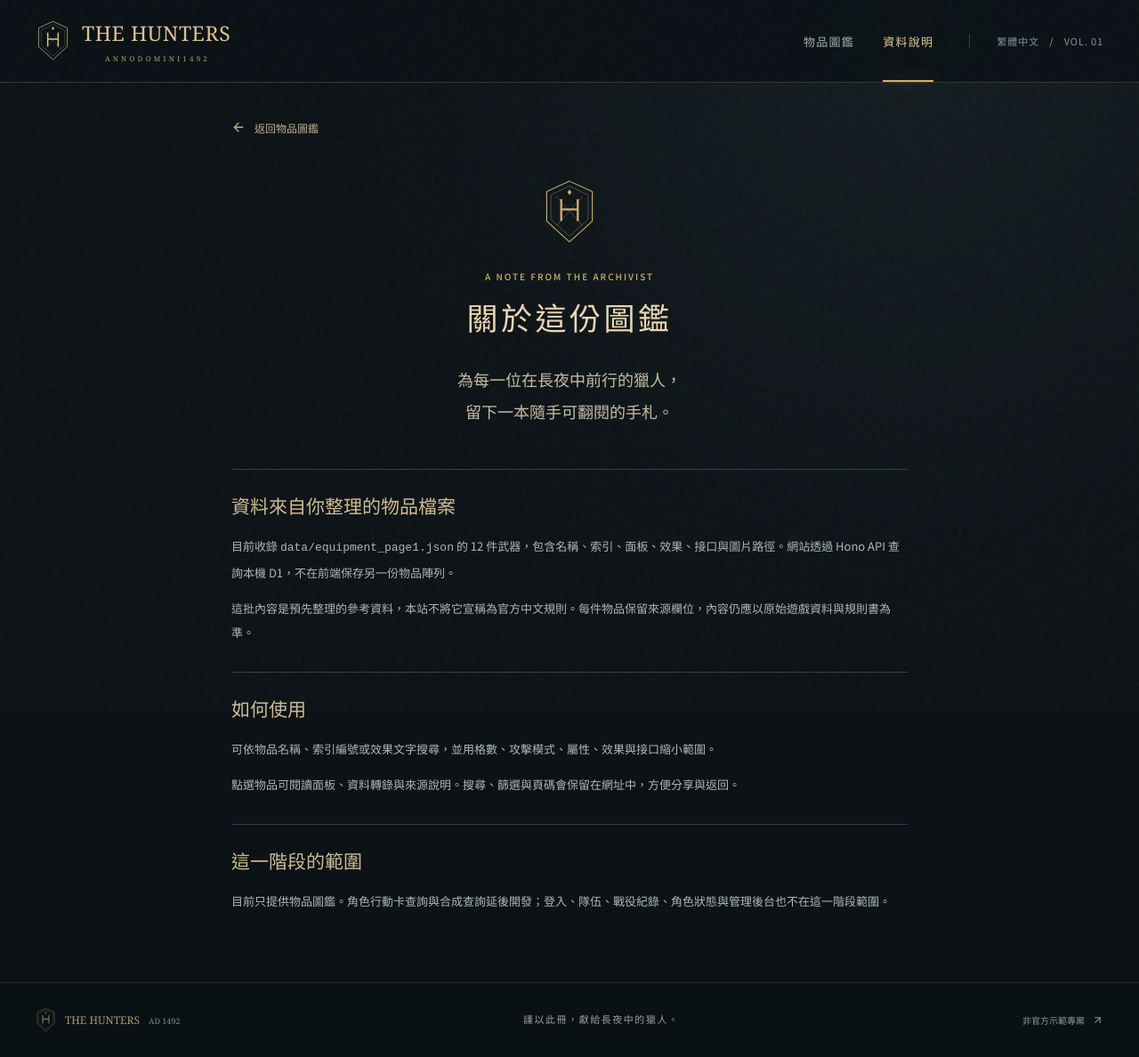
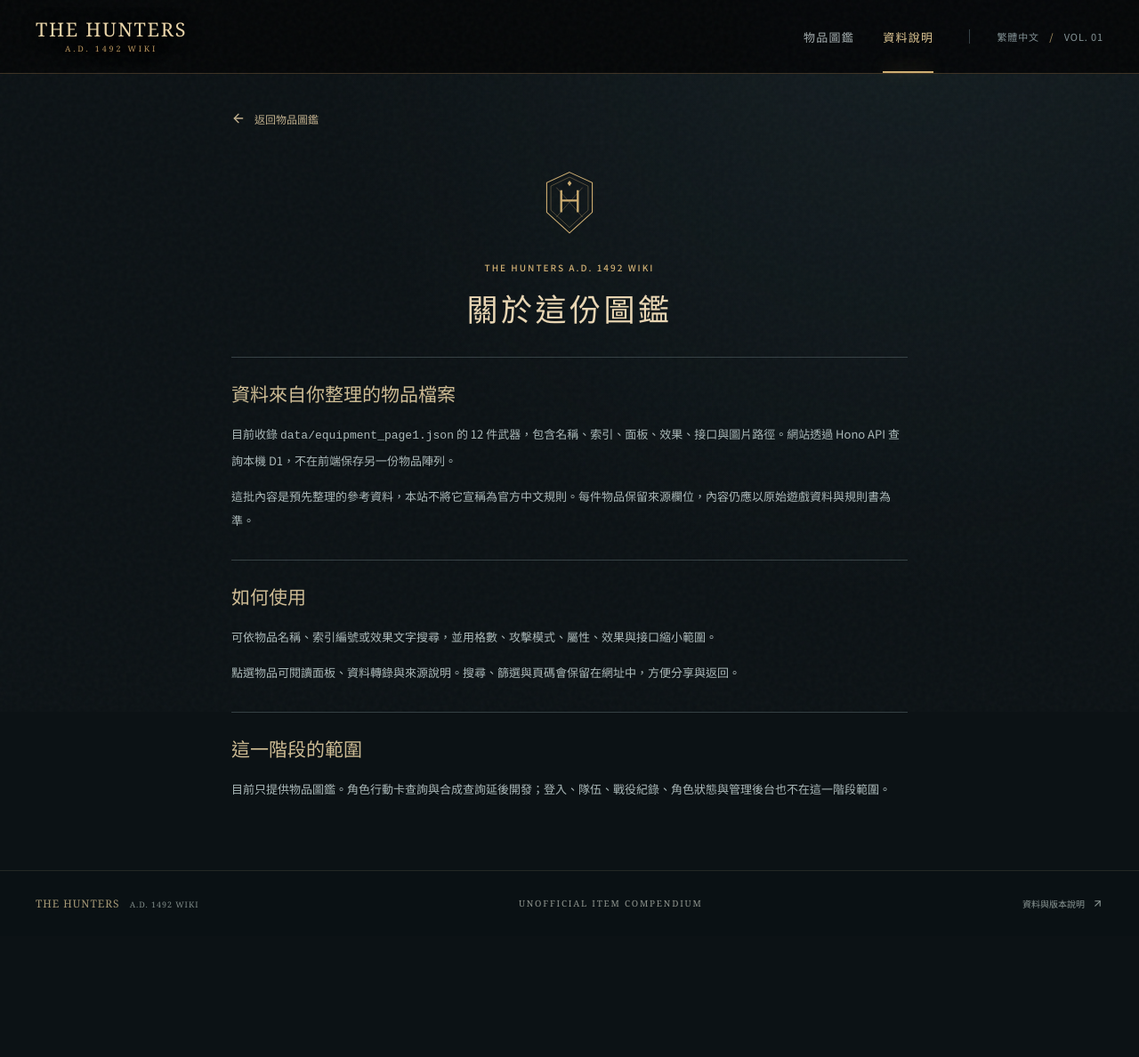
Before and after one commit to john123881/the-hunters-ad-1492-wiki, a React (Vite) app: page /about in a window 1280 px wide. Shown: the whole page at 89% size. After the commit the page ends 1052 px from the top, so only its background shows below. Built offline with nearby package versions, Linux system fonts and the light colour scheme.

Commit message:
Update Site source

```diff
--- a/index.html
+++ b/index.html
@@ -4,9 +4,9 @@
     <meta charset="UTF-8" />
     <meta name="viewport" content="width=device-width, initial-scale=1.0" />
     <meta name="theme-color" content="#101719" />
-    <meta name="description" content="The Hunters AD 1492 繁體中文獵人檔案館。查閱裝備、道具與角色行動卡；目前為示範資料版本。" />
+    <meta name="description" content="THE HUNTERS A.D. 1492 WIKI：非官方繁體中文物品圖鑑。" />
     <link rel="icon" type="image/svg+xml" href="/favicon.svg" />
-    <title>獵人檔案館｜The Hunters AD 1492</title>
+    <title>THE HUNTERS A.D. 1492 WIKI</title>
   </head>
   <body>
     <div id="root"></div>
--- a/src/App.tsx
+++ b/src/App.tsx
@@ -1,7 +1,6 @@
 import { useEffect } from 'react';
 import { Link, NavLink, Route, Routes, useLocation } from 'react-router-dom';
 import { ArrowUpRight } from 'lucide-react';
-import { Emblem } from './components/Emblem';
 import { CatalogPage } from './pages/CatalogPage';
 import { DetailPage } from './pages/DetailPage';
 import { AboutPage } from './pages/AboutPage';
@@ -15,7 +14,7 @@ export function App() {
   return <>
     <a className="skip-link" href="#main-content">跳至主要內容</a>
     <header className="site-header"><div className="header-inner">
-      <Link to="/" className="brand" aria-label="The Hunters AD 1492 首頁"><Emblem className="brand-emblem" /><span className="brand-type">THE HUNTERS<small>A N N O  D O M I N I  1 4 9 2</small></span></Link>
+      <Link to="/" className="brand" aria-label="The Hunters A.D. 1492 Wiki 首頁"><span className="brand-type">THE HUNTERS<small>A.D. 1492 WIKI</small></span></Link>
       <nav className="main-nav" aria-label="主要導覽"><NavLink to="/" end>物品圖鑑</NavLink><NavLink to="/about">資料說明</NavLink></nav>
       <span className="header-edition">繁體中文 <span> / </span> VOL. 01</span>
     </div></header>
@@ -23,6 +22,6 @@ export function App() {
       <Route path="/" element={<CatalogPage />} /><Route path="/items/:slug" element={<DetailPage />} /><Route path="/about" element={<AboutPage />} />
       <Route path="*" element={<div className="empty-state"><p className="eyebrow">404 · LOST IN THE MIST</p><h1>你走進了迷霧</h1><p>此頁不存在，讓我們回到熟悉的路上。</p><Link className="button" to="/">返回檔案館</Link></div>} />
     </Routes></main>
-    <footer className="site-footer"><div className="footer-inner"><div className="footer-brand"><Emblem /><span>THE HUNTERS <small>AD 1492</small></span></div><p>謹以此冊，獻給長夜中的獵人。</p><Link to="/about">非官方示範專案 <ArrowUpRight size={13} /></Link></div></footer>
+    <footer className="site-footer"><div className="footer-inner"><div className="footer-brand"><span>THE HUNTERS <small>A.D. 1492 WIKI</small></span></div><p>UNOFFICIAL ITEM COMPENDIUM</p><Link to="/about">資料與版本說明 <ArrowUpRight size={13} /></Link></div></footer>
   </>;
 }
--- a/src/pages/AboutPage.tsx
+++ b/src/pages/AboutPage.tsx
@@ -4,11 +4,10 @@ import { ArrowLeft } from 'lucide-react';
 import { Emblem } from '../components/Emblem';
 
 export function AboutPage() {
-  useEffect(() => { document.title = '資料來源說明｜獵人檔案館'; }, []);
+  useEffect(() => { document.title = '資料來源說明｜THE HUNTERS A.D. 1492 WIKI'; }, []);
   return <article className="about-page">
     <Link className="back-link" to="/"><ArrowLeft size={16} />返回物品圖鑑</Link>
-    <Emblem className="about-emblem" /><p className="eyebrow">A NOTE FROM THE ARCHIVIST</p><h1>關於這份圖鑑</h1>
-    <p className="about-intro">為每一位在長夜中前行的獵人，<br />留下一本隨手可翻閱的手札。</p>
+    <Emblem className="about-emblem" /><p className="eyebrow">THE HUNTERS A.D. 1492 WIKI</p><h1>關於這份圖鑑</h1>
     <section><h2>資料來自你整理的物品檔案</h2><p>目前收錄 <code>data/equipment_page1.json</code> 的 12 件武器，包含名稱、索引、面板、效果、接口與圖片路徑。網站透過 Hono API 查詢本機 D1，不在前端保存另一份物品陣列。</p><p>這批內容是預先整理的參考資料，本站不將它宣稱為官方中文規則。每件物品保留來源欄位，內容仍應以原始遊戲資料與規則書為準。</p></section>
     <section><h2>如何使用</h2><p>可依物品名稱、索引編號或效果文字搜尋，並用格數、攻擊模式、屬性、效果與接口縮小範圍。</p><p>點選物品可閱讀面板、資料轉錄與來源說明。搜尋、篩選與頁碼會保留在網址中，方便分享與返回。</p></section>
     <section><h2>這一階段的範圍</h2><p>目前只提供物品圖鑑。角色行動卡查詢與合成查詢延後開發；登入、隊伍、戰役紀錄、角色狀態與管理後台也不在這一階段範圍。</p></section>
--- a/src/pages/CatalogPage.tsx
+++ b/src/pages/CatalogPage.tsx
@@ -6,7 +6,6 @@ import { useApi } from '../lib/useApi';
 import { ItemTile } from '../components/ItemTile';
 import { ItemFilters } from '../components/ItemFilters';
 import { CardSkeletons, EmptyState, ErrorState } from '../components/States';
-import { Emblem } from '../components/Emblem';
 
 
 export function CatalogPage() {
@@ -24,7 +23,7 @@ export function CatalogPage() {
   const resultsRef = useRef<HTMLDivElement>(null);
 
   useEffect(() => { setDraft(q); }, [q]);
-  useEffect(() => { document.title = '獵人檔案館｜The Hunters AD 1492'; }, []);
+  useEffect(() => { document.title = 'THE HUNTERS A.D. 1492 WIKI'; }, []);
 
   function update(changes: Record<string, string>) {
     const next = new URLSearchParams(params);
@@ -45,23 +44,14 @@ export function CatalogPage() {
 
   return <>
     <section className="hero" aria-labelledby="hero-title">
+      <img className="hero-keyart" src="/images/hero-keyart.png" alt="" />
       <div className="hero-copy">
-        <p className="eyebrow"><span /> THE HUNTERS · ANNO DOMINI 1492</p>
-        <h1 id="hero-title">整裝。<br />迎向<span>長夜。</span></h1>
-        <p className="hero-description">每一件裝備，都有它的故事。<br />翻開獵人檔案，為下一場狩獵做好準備。</p>
-        <a className="hero-link" href="#catalog">探索物品圖鑑 <ArrowDown size={16} /></a>
+        <p className="eyebrow"><span /> UNOFFICIAL ITEM COMPENDIUM</p>
+        <h1 id="hero-title"><span>THE HUNTERS</span><small>A.D. 1492 WIKI</small></h1>
+        <a className="hero-link" href="#catalog">BROWSE ITEMS <ArrowDown size={16} /></a>
       </div>
-      <div className="hero-seal" aria-hidden="true">
-        <div className="seal-orbit orbit-outer" /><div className="seal-orbit orbit-inner" />
-        <span className="seal-top">IN TENEBRIS · LUX</span>
-        <div className="seal-cross" /><Emblem className="seal-emblem" />
-        <span className="seal-year">M C C C C X C I I</span>
-        <span className="seal-caption">長夜將至，獵人未眠。</span>
-        <span className="seal-star star-one">✦</span><span className="seal-star star-two">✦</span>
-      </div>
-      <div className="hero-foot"><span>獵人手札 / 卷一</span><span>THE ARCHIVES <span className="tiny-diamond">◆</span> 武器 · 防具 · 道具</span></div>
+      <div className="hero-foot"><span>EST. 1492</span><span>WEAPONS · ARMOR · EQUIPMENT</span></div>
     </section>
-
     <section id="catalog" className="catalog" aria-labelledby="catalog-title">
       <div className="section-heading">
         <div><p className="eyebrow">THE HUNTER'S ARCHIVE</p><h2 id="catalog-title">物品圖鑑<span className="heading-dot">.</span></h2></div>
--- a/src/pages/DetailPage.tsx
+++ b/src/pages/DetailPage.tsx
@@ -23,7 +23,7 @@ export function DetailPage() {
   const result = useApi<DetailResponse>(`/api/items/${encodeURIComponent(slug ?? '')}`);
   const item = result.data?.data;
   const dialog = useRef<HTMLDialogElement>(null);
-  useEffect(() => { document.title = `${item?.name ?? '物品詳情'}｜獵人檔案館`; }, [item?.name]);
+  useEffect(() => { document.title = `${item?.name ?? '物品詳情'}｜THE HUNTERS A.D. 1492 WIKI`; }, [item?.name]);
 
   return <div className="detail-page">
     <Link className="back-link" to={`/${catalogSearch}`}><ArrowLeft size={16} />返回物品圖鑑</Link>
--- a/src/styles.css
+++ b/src/styles.css
@@ -191,3 +191,44 @@ svg { flex-shrink: 0; }
 .image-dialog > img { display: block; max-width: 100%; max-height: 72dvh; object-fit: contain; margin: auto; filter: drop-shadow(0 12px 30px rgba(0,0,0,0.9)); }.image-dialog > p { font-size: 11px; color: #c7c5b2; margin: 14px 0 0; }
 @media(max-width:1000px) { .filter-groups { grid-template-columns: 1fr 1fr; }.filter-groups fieldset:last-child { grid-column: 1/-1; border-left: 0; padding-left: 0; border-top: 1px solid #39494c; padding-top: 12px; }.filter-groups fieldset:last-child .filter-fields { grid-template-columns: repeat(3,minmax(0,1fr)); }.mode-stats { grid-template-columns: 1fr 1fr; }.category-tabs button { padding: 10px 12px; } }
 @media(max-width:560px) { .category-tabs button { font-size: 10px; padding: 8px 11px; min-height: 38px; }.advanced-filters { padding: 0 12px; }.advanced-filters summary { font-size: 11px; }.advanced-filters summary span { font-size: 9px; }.filter-groups { grid-template-columns: 1fr; }.filter-groups fieldset { padding-left: 0; border-left: 0; border-top: 1px solid #39494c; padding-top: 10px; }.filter-groups fieldset:first-child { border-top: 0; }.filter-groups fieldset:last-child .filter-fields { grid-template-columns: repeat(2,minmax(0,1fr)); }.filter-field input,.filter-field select { min-height: 44px; font-size: 12px; }.detail-grid { gap: 25px; }.image-zoom > img { max-height: 430px; }.item-basics dd { font-size: 12px; }.mode-stats { grid-template-columns: repeat(4,minmax(0,1fr)); gap: 7px; }.mode-stats dd { font-size: 15px; }.mode-stats dt { font-size: 9px; }.connector-row { padding: 12px; }.defense-grid { grid-template-columns: repeat(3,minmax(0,1fr)); }.dialog-heading h2 { font-size: 15px; } }
+
+/* Hero key art refresh */
+.site-header { position: relative; z-index: 5; background: #050708f2; border-bottom-color: #8e714c66; }
+.header-inner { height: 82px; }
+.brand { min-width: 245px; }
+.brand-type { color: #ead5a9; font-family: Georgia, 'Times New Roman', serif; font-size: 1.35rem; letter-spacing: .08em; line-height: 1; text-shadow: 0 2px 18px #000; }
+.brand-type small { margin-top: 8px; color: #b9955d; font-size: .56rem; letter-spacing: .32em; }
+.hero { min-height: clamp(500px, 64vw, 680px); margin-inline: -40px; padding-inline: 40px; isolation: isolate; align-items: flex-end; border-bottom-color: #9e7b4b66; background: #050607; }
+.hero::before { content: ''; position: absolute; inset: 0; z-index: -1; background: linear-gradient(90deg, #050708f2 0%, #07090aa8 31%, transparent 62%), linear-gradient(0deg, #050708e8 0%, transparent 45%), linear-gradient(180deg, #02030466, transparent 26%); }
+.hero-keyart { position: absolute; inset: 0; z-index: -2; width: 100%; height: 100%; object-fit: cover; object-position: center 42%; filter: saturate(.78) contrast(1.08) brightness(.72); }
+.hero-copy { max-width: 510px; padding: 0 0 88px; }
+.hero .eyebrow { margin-bottom: 22px; color: #d9b46c; font-family: Georgia, serif; font-size: .68rem; letter-spacing: .28em; }
+.hero h1 { display: flex; flex-direction: column; gap: 6px; margin: 0 0 34px; color: #f0dfb9; font-family: Georgia, 'Times New Roman', serif; font-size: clamp(2.7rem, 5.2vw, 5.2rem); line-height: .92; letter-spacing: .025em; text-shadow: 0 5px 28px #000; }
+.hero h1 span { color: inherit; }
+.hero h1 small { color: #d4ae6a; font-size: .28em; letter-spacing: .36em; line-height: 1.2; }
+.hero-link { gap: 42px; padding: 11px 0; border-top: 1px solid #a98852; border-bottom: 1px solid #a98852; color: #efd18f; font-family: Georgia, serif; font-size: .72rem; letter-spacing: .22em; }
+.hero-foot { right: 40px; bottom: 22px; left: 40px; color: #c1b28e; font-family: Georgia, serif; font-size: .6rem; letter-spacing: .24em; text-shadow: 0 2px 10px #000; }
+.footer-brand svg { display: none; }
+.footer-brand { font-family: Georgia, serif; letter-spacing: .08em; }
+.footer-inner > p { color: #8f958f; font-family: Georgia, serif; font-size: .62rem; letter-spacing: .18em; }
+@media (max-width: 760px) {
+  .header-inner { height: 72px; }
+  .brand { min-width: 0; }
+  .brand-type { font-size: 1rem; }
+  .brand-type small { font-size: .45rem; letter-spacing: .2em; }
+  .hero { min-height: 520px; margin-inline: -28px; padding-inline: 28px; }
+  .hero::before { background: linear-gradient(0deg, #050708f5 0%, #0608097d 56%, #02030452 100%); }
+  .hero-keyart { object-position: 54% center; filter: saturate(.72) contrast(1.08) brightness(.68); }
+  .hero-copy { align-self: end; width: 100%; padding: 0 0 82px; }
+  .hero .eyebrow { font-size: .58rem; }
+  .hero h1 { max-width: 330px; font-size: clamp(2.3rem, 12vw, 3.8rem); }
+  .hero h1 small { font-size: .25em; letter-spacing: .26em; }
+  .hero-foot { right: 28px; left: 28px; font-size: .5rem; letter-spacing: .14em; }
+}
+@media (max-width: 560px) {
+  .hero { min-height: 500px; margin-inline: -18px; padding-inline: 18px; }
+  .hero-copy { padding-bottom: 76px; }
+  .hero-foot { right: 18px; left: 18px; }
+  .hero-foot span:last-child { display: none; }
+  .hero-link { font-size: .66rem; }
+}
```
Also changed, not shown: public/images/hero-keyart.png (added).
